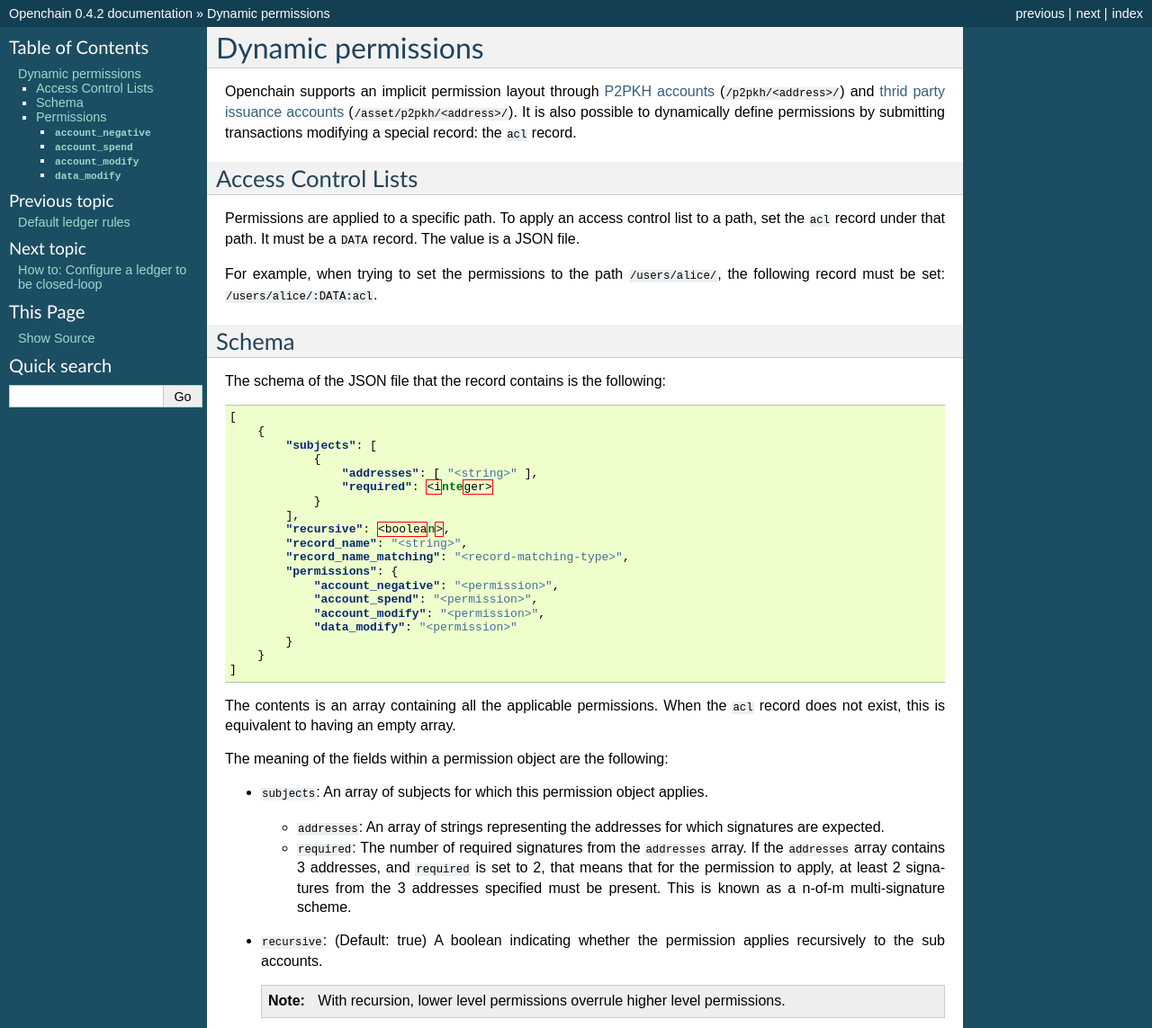
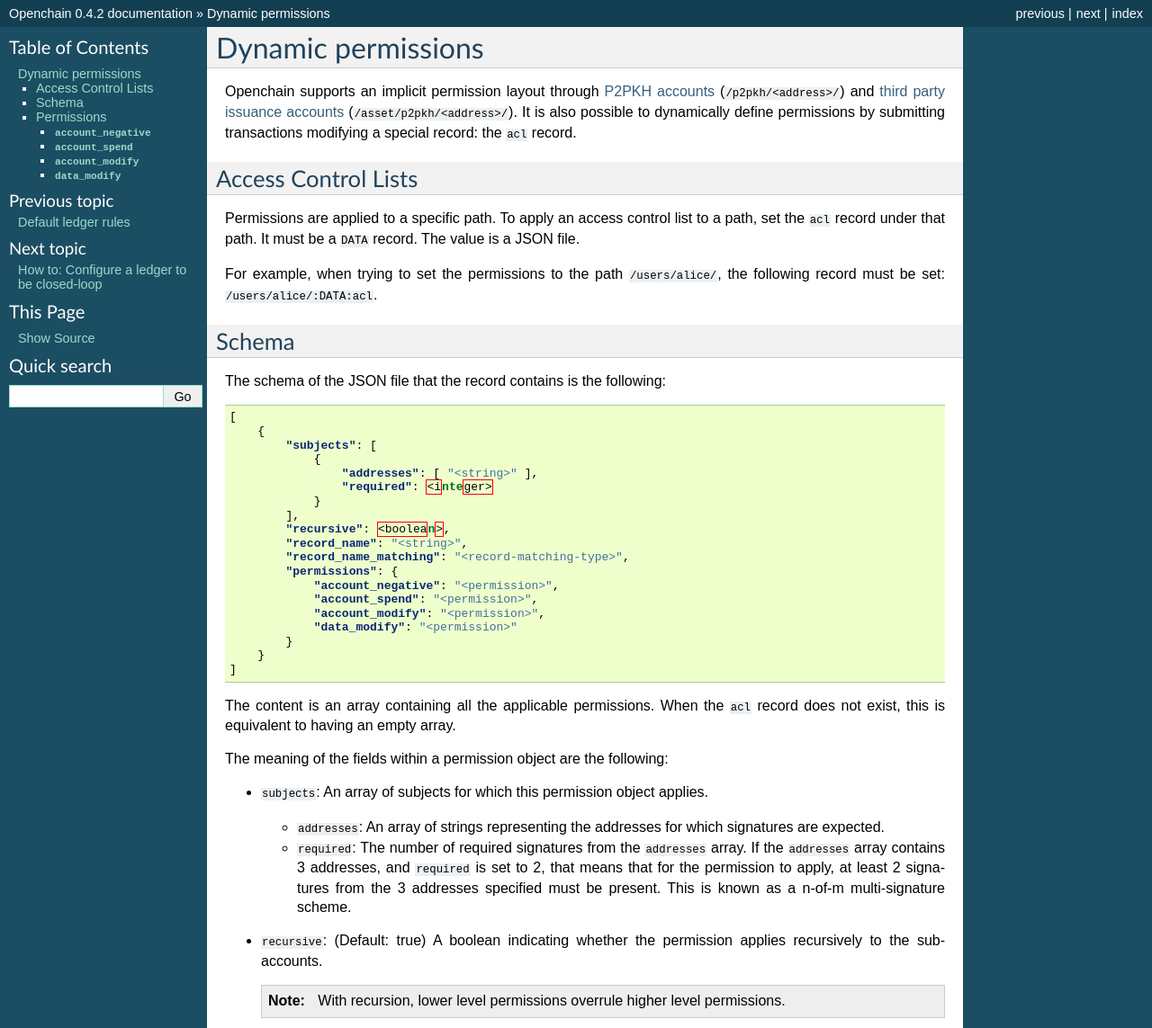
Before and after one commit to openchain/docs, a Sphinx documentation site: the page built from docs/source/ledger-rules/dynamic-permissions.rst, in a window 1280 px wide. Shown: the top 1143 px of the page at 90% size. Built offline with Sphinx 7.4.7, drawn with Linux system fonts in a browser that asks for light colours.

Commit message:
Minor spelling and grammatical edits

```diff
--- a/docs/source/ledger-rules/dynamic-permissions.rst
+++ b/docs/source/ledger-rules/dynamic-permissions.rst
@@ -3,7 +3,7 @@
 Dynamic permissions
 ===================
 
-Openchain supports an implicit permission layout through :ref:`P2PKH accounts <p2pkh-accounts>` (``/p2pkh/<address>/``) and :ref:`thrid party issuance accounts <third-party-issuance-accounts>` (``/asset/p2pkh/<address>/``). It is also possible to dynamically define permissions by submitting transactions modifying a special record: the ``acl`` record.
+Openchain supports an implicit permission layout through :ref:`P2PKH accounts <p2pkh-accounts>` (``/p2pkh/<address>/``) and :ref:`third party issuance accounts <third-party-issuance-accounts>` (``/asset/p2pkh/<address>/``). It is also possible to dynamically define permissions by submitting transactions modifying a special record: the ``acl`` record.
 
 Access Control Lists
 --------------------
@@ -39,7 +39,7 @@
         }
     ]
 
-The contents is an array containing all the applicable permissions. When the ``acl`` record does not exist, this is equivalent to having an empty array.
+The content is an array containing all the applicable permissions. When the ``acl`` record does not exist, this is equivalent to having an empty array.
 
 The meaning of the fields within a permission object are the following:
 
@@ -48,7 +48,7 @@
   - ``addresses``: An array of strings representing the addresses for which signatures are expected.
   - ``required``: The number of required signatures from the ``addresses`` array. If the ``addresses`` array contains 3 addresses, and ``required`` is set to 2, that means that for the permission to apply, at least 2 signatures from the 3 addresses specified must be present. This is known as a n-of-m multi-signature scheme.
 
-- ``recursive``: (Default: true) A boolean indicating whether the permission applies recursively to the sub accounts.
+- ``recursive``: (Default: true) A boolean indicating whether the permission applies recursively to the sub-accounts.
 
   .. note:: With recursion, lower level permissions overrule higher level permissions.
 
```
